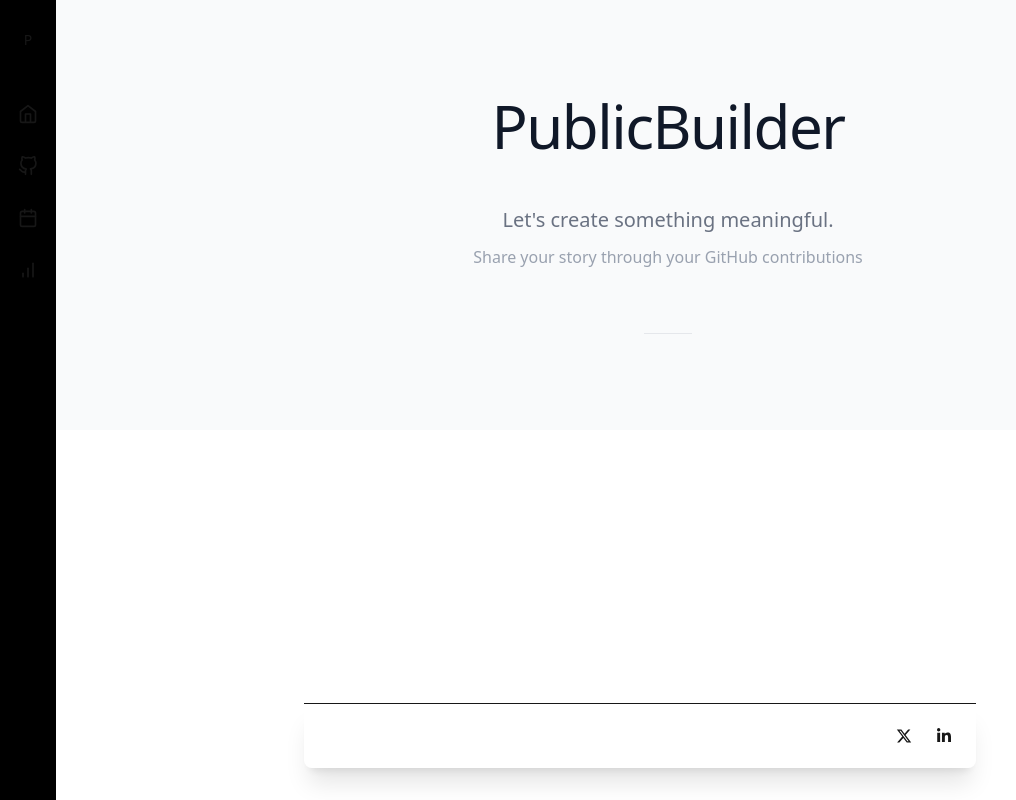
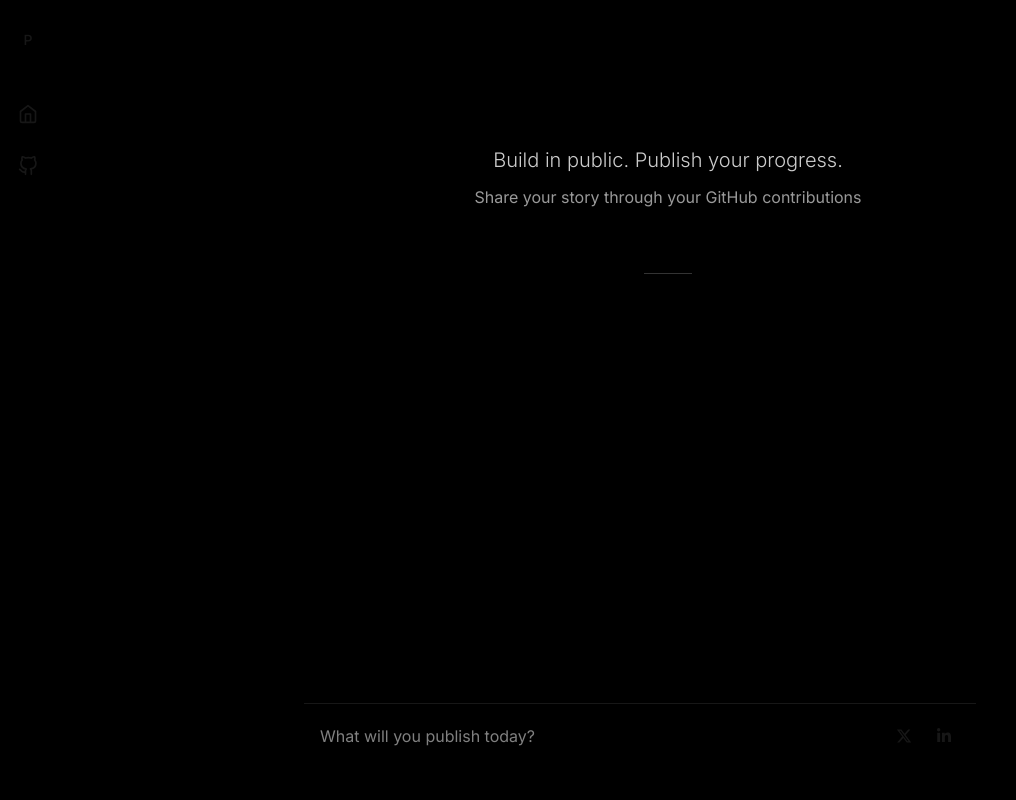
Before and after one commit to kliment-slice/MCPaaS, a Next.js app in the folder app/: page / in a window 1280 px wide. Shown: the whole page, without its empty margins (0-1016 px from the left). Built offline with nearby package versions, Linux system fonts and the light colour scheme.

Commit message:
Update font styles in globals.css and layout.tsx to use Inter font; enhance ChatInterface with improved message display and styling; modify WelcomeMessage for better visual appeal; remove unused ChatInput component; simplify Sidebar by removing calendar and analytics links.

```diff
--- a/app/app/globals.css
+++ b/app/app/globals.css
@@ -8,7 +8,7 @@
 @theme inline {
   --color-background: var(--background);
   --color-foreground: var(--foreground);
-  --font-sans: var(--font-source-sans);
+  --font-sans: var(--font-inter);
   --font-mono: var(--font-geist-mono);
 }
 
@@ -22,5 +22,5 @@
 body {
   background: var(--background);
   color: var(--foreground);
-  font-family: var(--font-sans), system-ui, -apple-system, BlinkMacSystemFont, 'Segoe UI', Roboto, Oxygen, Ubuntu, Cantarell, 'Open Sans', 'Helvetica Neue', sans-serif;
+  font-family: var(--font-inter), system-ui, -apple-system, BlinkMacSystemFont, 'Segoe UI', Roboto, Oxygen, Ubuntu, Cantarell, 'Open Sans', 'Helvetica Neue', sans-serif;
 }
--- a/app/app/layout.tsx
+++ b/app/app/layout.tsx
@@ -1,10 +1,10 @@
 import type { Metadata } from "next";
-import { Source_Sans_3 } from "next/font/google";
+import { Inter } from "next/font/google";
 import "./globals.css";
 
-const sourceSansPro = Source_Sans_3({
+const inter = Inter({
   subsets: ["latin"],
-  variable: "--font-source-sans",
+  variable: "--font-inter",
 });
 
 export const metadata: Metadata = {
@@ -19,7 +19,7 @@
 }>) {
   return (
     <html lang="en">
-      <body className={`${sourceSansPro.variable} antialiased`}>
+      <body className={`${inter.variable} antialiased`}>
         {children}
       </body>
     </html>
--- a/app/components/ChatInterface.tsx
+++ b/app/components/ChatInterface.tsx
@@ -41,13 +41,33 @@
 
   return (
     <div className="fixed bottom-8 left-1/2 -translate-x-1/2 w-full max-w-2xl bg-primary-900 rounded-lg shadow-xl">
+      <div className="max-h-[400px] overflow-y-auto p-4">
+        {messages.map((message) => (
+          <div
+            key={message.id}
+            className={`mb-4 ${
+              message.sender === 'user' ? 'text-right' : 'text-left'
+            }`}
+          >
+            <div
+              className={`inline-block p-3 rounded-lg ${
+                message.sender === 'user'
+                  ? 'bg-primary-500 text-white'
+                  : 'bg-primary-800 text-primary-200'
+              }`}
+            >
+              {message.content}
+            </div>
+          </div>
+        ))}
+      </div>
       <div className="border-t border-primary-800 bg-primary-900 p-4 rounded-b-lg">
         <form onSubmit={handleSubmit} className="flex items-center gap-2">
           <input
             type="text"
             value={input}
             onChange={(e) => setInput(e.target.value)}
-            placeholder="What should you publish today?"
+            placeholder="What will you publish today?"
             className="flex-1 bg-transparent text-white placeholder-primary-700 outline-none"
           />
           <div className="flex items-center gap-2">
--- a/app/components/Sidebar.tsx
+++ b/app/components/Sidebar.tsx
@@ -1,12 +1,10 @@
-import { FiHome, FiGithub, FiCalendar, FiBarChart } from 'react-icons/fi'
+import { FiHome, FiGithub } from 'react-icons/fi'
 import Link from 'next/link'
 
 const Sidebar = () => {
   const navItems = [
     { icon: FiHome, href: '/', label: 'Dashboard' },
     { icon: FiGithub, href: '/github', label: 'GitHub' },
-    { icon: FiCalendar, href: '/calendar', label: 'Calendar' },
-    { icon: FiBarChart, href: '/analytics', label: 'Analytics' },
   ]
 
   return (
--- a/app/components/WelcomeMessage.tsx
+++ b/app/components/WelcomeMessage.tsx
@@ -2,21 +2,21 @@
 
 const WelcomeMessage = () => {
   return (
-    <div className="max-w-2xl mx-auto px-6 py-24 flex flex-col items-center text-center">
-      <h1 className="text-5xl md:text-6xl font-extralight tracking-tight text-gray-900 mb-4">
-        Public
-        <span className="font-normal">Builder</span>
-      </h1>
+    <div className="min-h-screen w-full bg-black">
+      <div className="max-w-2xl mx-auto px-6 py-24 flex flex-col items-center text-center">
+        <h1 className="text-5xl md:text-6xl font-extralight tracking-tight text-white mb-4">
+        </h1>
 
-      <p className="text-lg md:text-xl text-gray-500 font-light leading-relaxed max-w-lg mt-8">
-        Let's create something meaningful.
-      </p>
+        <p className="text-lg md:text-xl text-white/80 font-light leading-relaxed max-w-lg mt-8">
+          Build in public. Publish your progress.
+        </p>
 
-      <p className="text-base text-gray-400 mt-2 max-w-md">
-        Share your story through your GitHub contributions
-      </p>
+        <p className="text-base text-white/60 mt-2 max-w-md">
+          Share your story through your GitHub contributions
+        </p>
 
-      <div className="mt-16 w-12 h-[1px] bg-gray-200"></div>
+        <div className="mt-16 w-12 h-[1px] bg-white/20"></div>
+      </div>
     </div>
   );
 };
```
Also changed, not shown: components/ChatInput.tsx (deleted, +0 -39 lines).
